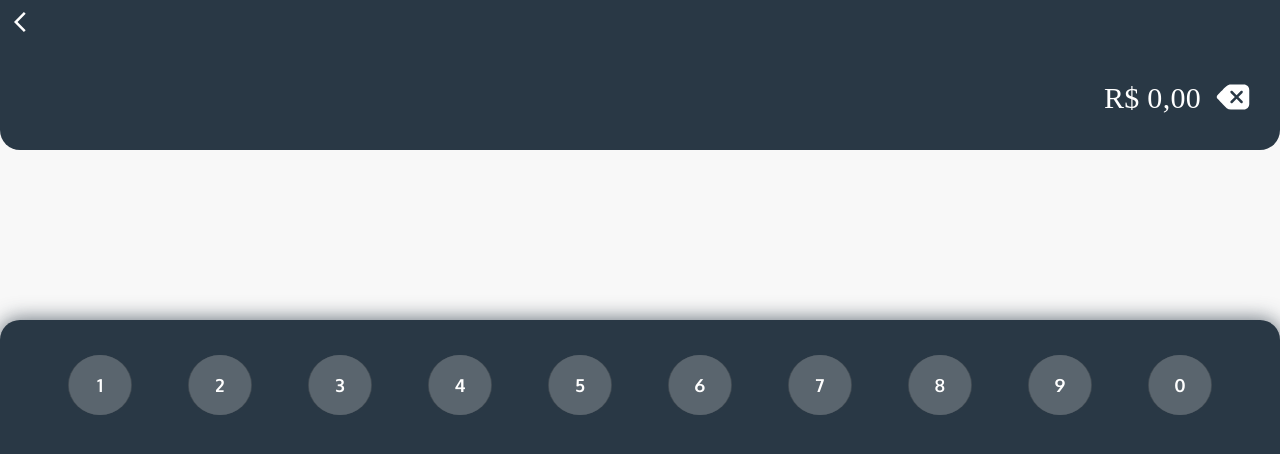
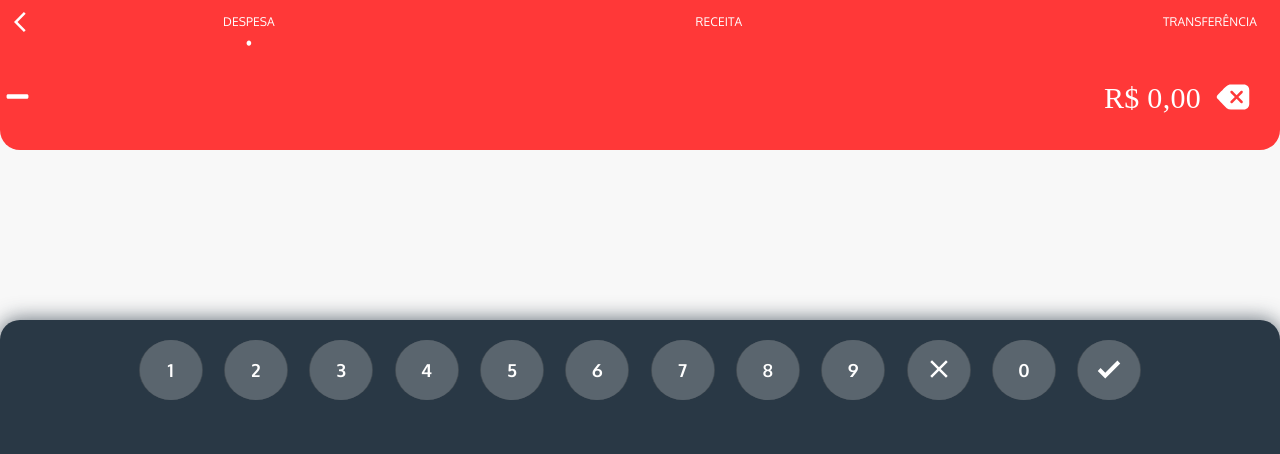
Before and after one commit to cardosoGui/gui-budget-react, a React (Create React App) app: page /income in a window 1280 px wide. Shown: the top 454 px of the page. Built offline with nearby package versions, Linux system fonts and the light colour scheme; no server answers; a web font is replaced by a local one.

Commit message:
finished select expense type

```diff
--- a/src/components/HeaderBackgroundUI/index.js
+++ b/src/components/HeaderBackgroundUI/index.js
@@ -20,16 +20,21 @@ const useStyles = makeStyles(() => ({
 	}
 }))
 
-const HeaderBackgroundUI = ({ children }) => {
+const HeaderBackgroundUI = ({ children, rightComponent, backgroundColor = 'primary' }) => {
 	const { colorSchema } = useAppContext()
-	const classes = useStyles({ colorTheme: colorSchema['primary'] })
+	const classes = useStyles({ colorTheme: colorSchema[backgroundColor] })
 	const history = useHistory()
 	return (
 		<SectionMain className={classes.root}>
 			<SectionMain noPadding>
-				<IconButton size="small" onClick={() => history.goBack()}>
-					<ArrowBackIosIcon className={classes.iconButton} htmlColor="#fff" />
-				</IconButton>
+				<SectionMain noPadding item xs={2}>
+					<IconButton size="small" onClick={() => history.goBack()}>
+						<ArrowBackIosIcon className={classes.iconButton} htmlColor="#fff" />
+					</IconButton>
+				</SectionMain>
+				<SectionMain noPadding item xs={10} position="flex-end">
+					{rightComponent}
+				</SectionMain>
 			</SectionMain>
 			{children}
 		</SectionMain>
--- a/src/components/NumericInput/NumericInputUI/index.js
+++ b/src/components/NumericInput/NumericInputUI/index.js
@@ -24,14 +24,26 @@ const useStyles = makeStyles({
 	}
 })
 
-const NumericInputUI = ({ number, handleNumber, value }) => {
+const NumericInputUI = ({ number, handleNumber, value, component, type }) => {
 	const { colorSchema } = useAppContext()
-	const classes = useStyles({ colorTheme: colorSchema['secondary'] })
+	const classes = useStyles({ colorTheme: colorSchema['secondary'], type })
 	const onNumberChange = () => {
-		handleNumber('amount', value.concat(number))
-		window.navigator.vibrate(50)
+		switch (type) {
+			case 'clear':
+				handleNumber('amount', '0')
+				window.navigator.vibrate(50)
+				return
+			case 'submit':
+				handleNumber('showNumericInput', false)
+				window.navigator.vibrate(50)
+				return
+
+			default:
+				handleNumber('amount', value.concat(number))
+				window.navigator.vibrate(50)
+		}
 	}
-	return (
+	return !component ? (
 		<Button className={classes.button} onClick={onNumberChange} variant="outlined">
 			<span className={classes.buttonBackground}>
 				<Title fontWeight="600" size="medium" color="#fff">
@@ -39,6 +51,14 @@ const NumericInputUI = ({ number, handleNumber, value }) => {
 				</Title>
 			</span>
 		</Button>
+	) : (
+		<Button className={classes.button} onClick={onNumberChange} variant="outlined">
+			<span className={classes.buttonBackground}>
+				<Title fontWeight="600" size="medium" color="#fff">
+					{component}
+				</Title>
+			</span>
+		</Button>
 	)
 }
 
--- a/src/components/NumericInput/NumericInputWrapper/index.js
+++ b/src/components/NumericInput/NumericInputWrapper/index.js
@@ -2,6 +2,8 @@ import React from 'react'
 import SectionMain from '../../SectionMain'
 import { makeStyles } from '@material-ui/core'
 import { useAppContext } from '../../../store/AppContext'
+import { GoCheck } from 'react-icons/go'
+import { IoMdClose } from 'react-icons/io'
 
 const useStyles = makeStyles({
 	root: {
@@ -12,19 +14,44 @@ const useStyles = makeStyles({
 		background: ({ colorTheme }) => colorTheme,
 		boxShadow: ({ colorTheme }) => `0px 0px 20px 1px ${colorTheme}b3`,
 		justifyContent: 'center',
-		padding: '10px 40px'
+		padding: '10px 10%'
 	}
 })
 
-const numbers = [ 1, 2, 3, 4, 5, 6, 7, 8, 9, 0 ]
+const numbers = [
+	{ value: 1, component: '' },
+	{ value: 2, component: '' },
+	{ value: 3, component: '' },
+	{ value: 4, component: '' },
+	{ value: 5, component: '' },
+	{ value: 6, component: '' },
+	{ value: 7, component: '' },
+	{ value: 8, component: '' },
+	{ value: 9, component: '' },
+	{
+		value: 'clear',
+		component: <IoMdClose color="#fff" fontSize={30} style={{ paddingTop: 5 }} />
+	},
+	{ value: 0, component: '' },
+	{
+		value: 'submit',
+		component: <GoCheck color="#fff" fontSize={30} style={{ paddingTop: 5 }} />
+	}
+]
 
 const NumericInputWrapper = ({ children }) => {
 	const { colorSchema } = useAppContext()
 	const classes = useStyles({ colorTheme: colorSchema['primary'] })
 	return (
 		<SectionMain noPadding className={classes.root}>
-			<SectionMain position="space-around">
-				{numbers.map((numericInput) => children({ number: numericInput }))}
+			<SectionMain noPadding position="space-around">
+				{numbers.map((numericInput) =>
+					children({
+						number: numericInput.value,
+						component: numericInput.component,
+						type: numericInput.value
+					})
+				)}
 			</SectionMain>
 		</SectionMain>
 	)
--- a/src/components/NumericInput/index.js
+++ b/src/components/NumericInput/index.js
@@ -5,11 +5,13 @@ import NumericInputUI from './NumericInputUI'
 const NumericInput = ({ formikProps }) => {
 	return (
 		<NumericInputWrapper>
-			{({ number }) => (
+			{({ number, component, type }) => (
 				<NumericInputUI
+					component={component}
 					number={number}
 					handleNumber={formikProps.setFieldValue}
 					value={formikProps.values.amount}
+					type={type}
 				/>
 			)}
 		</NumericInputWrapper>
--- a/src/components/Title/index.js
+++ b/src/components/Title/index.js
@@ -13,7 +13,17 @@ const useStyles = makeStyles({
 	}
 })
 
-const Title = ({ size, align, capitalize, type = 'regular', variant, color = '#282828', fontWeight, children }) => {
+const Title = ({
+	size,
+	align,
+	capitalize,
+	type = 'regular',
+	variant,
+	color = '#282828',
+	fontWeight,
+	children,
+	...props
+}) => {
 	const { theme, colorSchema } = useAppContext()
 	const weight = { bold: '600', regular: '400' }
 	fontWeight = fontWeight ? fontWeight : weight[type]
@@ -29,7 +39,7 @@ const Title = ({ size, align, capitalize, type = 'regular', variant, color = '#2
 	})
 
 	return (
-		<Typography className={classes.root} id="title-text">
+		<Typography className={classes.root} id="title-text" {...props}>
 			{children}
 		</Typography>
 	)
--- a/src/pages/income/index.js
+++ b/src/pages/income/index.js
@@ -2,11 +2,12 @@ import React from 'react'
 import SectionMain from '../../components/SectionMain'
 import HeaderBackgroundUI from '../../components/HeaderBackgroundUI'
 import Title from '../../components/Title'
-import { makeStyles, Fade, IconButton } from '@material-ui/core'
+import { makeStyles, Fade, IconButton, Button, Collapse } from '@material-ui/core'
 import toCurrency from '../../utils/toCurrency'
 import { Formik } from 'formik'
 import NumericInput from '../../components/NumericInput'
 import { IoIosBackspace } from 'react-icons/io'
+import { FaMinus, FaPlus, FaExchangeAlt } from 'react-icons/fa'
 
 const useStyles = makeStyles({
 	amount: {
@@ -15,6 +16,15 @@ const useStyles = makeStyles({
 	form: {
 		padding: 0,
 		width: 'inherit'
+	},
+
+	typeButton: {
+		display: 'flex',
+		flexDirection: 'column'
+	},
+	bulletPoint: {
+		height: 0,
+		color: '#fff'
 	}
 })
 
@@ -24,6 +34,53 @@ const IncomePage = () => {
 	const onDeleteNumber = (formikProps) => {
 		const { amount } = formikProps.values
 		formikProps.setFieldValue('amount', amount.substring(0, amount.length - 1))
+	}
+
+	const TypeButtons = ({ formikProps }) => {
+		const typeIncomeButtons = [
+			{ type: 'expense', label: 'Despesa', bgColor: 'danger' },
+			{ type: 'income', label: 'Receita', bgColor: 'primary' },
+			{ type: 'transference', label: 'Transferência', bgColor: 'info' }
+		]
+
+		const selectedType = formikProps.values.type
+
+		const onChangeType = (type, bgColor) => {
+			formikProps.setFieldValue('backgroundColor', bgColor)
+			formikProps.setFieldValue('type', type)
+		}
+		return (
+			<SectionMain noPadding position="space-between">
+				{typeIncomeButtons.map(({ type, label, bgColor }) => (
+					<Button variant="text" onClick={() => onChangeType(type, bgColor)}>
+						<SectionMain className={classes.typeButton}>
+							<Title color="#fff" size="xsmall">
+								{label}
+							</Title>
+							<Title color="#fff" size="xsmall" className={classes.bulletPoint}>
+								<Fade in={selectedType === type ? true : false}>
+									<span>&#8226;</span>
+								</Fade>
+							</Title>
+						</SectionMain>
+					</Button>
+				))}
+			</SectionMain>
+		)
+	}
+
+	const TypeSymbols = ({ type }) => {
+		switch (type) {
+			case 'expense':
+				return <FaMinus fontSize={25} color="#fff" />
+			case 'income':
+				return <FaPlus fontSize={25} color="#fff" />
+			case 'transference':
+				return <FaExchangeAlt fontSize={25} color="#fff" />
+
+			default:
+				return <span />
+		}
 	}
 
 	return (
@@ -36,13 +93,29 @@ const IncomePage = () => {
 						description: '',
 						account: '',
 						date: new Date().toLocaleDateString(),
-						recurrence: ''
+						recurrence: '',
+						backgroundColor: 'danger',
+						showNumericInput: true
 					}}
 				>
 					{(formikProps) => (
 						<form className={classes.form}>
-							<HeaderBackgroundUI>
-								<SectionMain position="flex-end" alignItems="center">
+							<HeaderBackgroundUI
+								backgroundColor={formikProps.values.backgroundColor}
+								rightComponent={<TypeButtons formikProps={formikProps} />}
+							>
+								<SectionMain item xs={1}>
+									<TypeSymbols type={formikProps.values.type} />
+								</SectionMain>
+								<SectionMain
+									item
+									xs={11}
+									position="flex-end"
+									alignItems="center"
+									onClick={() =>
+										formikProps.values.showNumericInput === false &&
+										formikProps.setFieldValue('showNumericInput', true)}
+								>
 									<Title color="#fff" size="big">
 										<code className={classes.amount}>{toCurrency(formikProps.values.amount)}</code>
 									</Title>
@@ -51,7 +124,9 @@ const IncomePage = () => {
 									</IconButton>
 								</SectionMain>
 							</HeaderBackgroundUI>
-							<NumericInput formikProps={formikProps} />
+							<Collapse in={formikProps.values.showNumericInput}>
+								<NumericInput formikProps={formikProps} />
+							</Collapse>
 						</form>
 					)}
 				</Formik>
--- a/src/styles.css
+++ b/src/styles.css
@@ -5,6 +5,7 @@ body {
 
 .MuiTypography-root,
 .MuiTab-wrapper,
-html {
+html,
+button {
 	font-family: 'Oxygen', sans-serif !important;
 }
```
